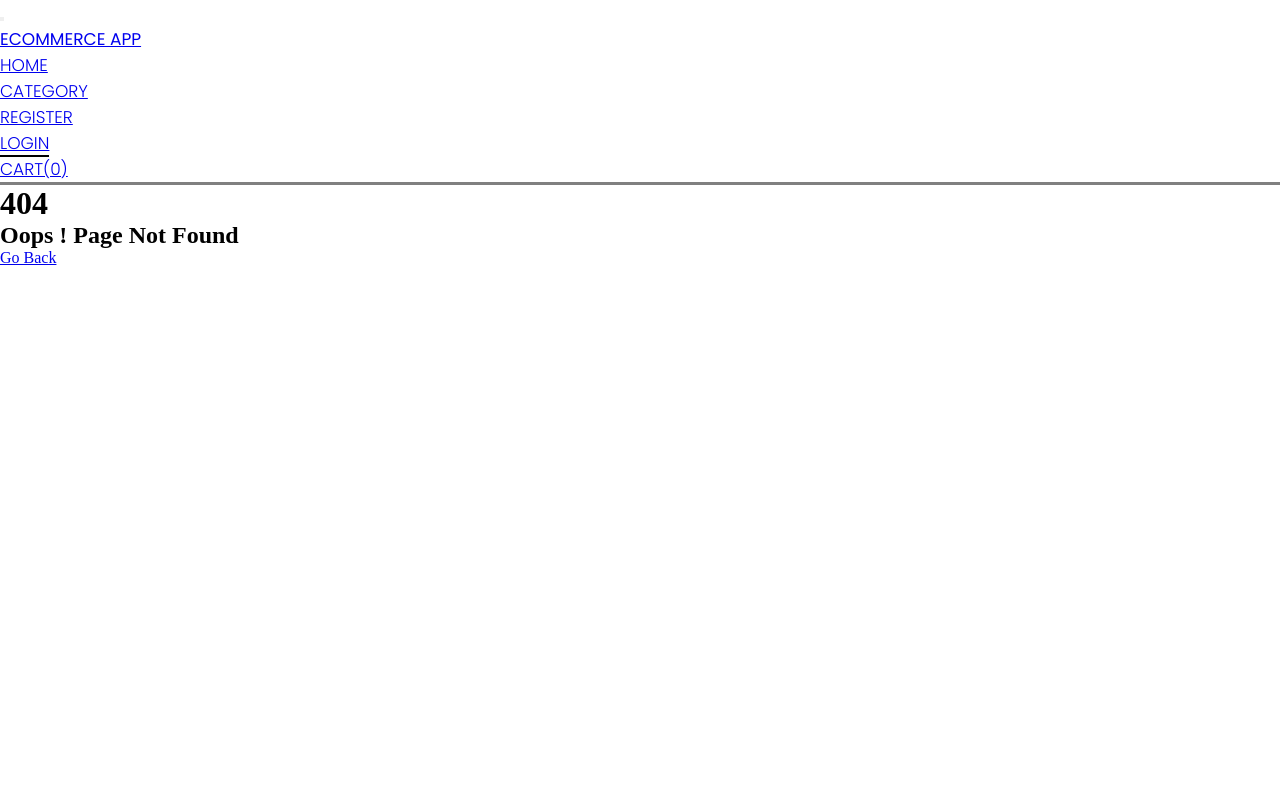
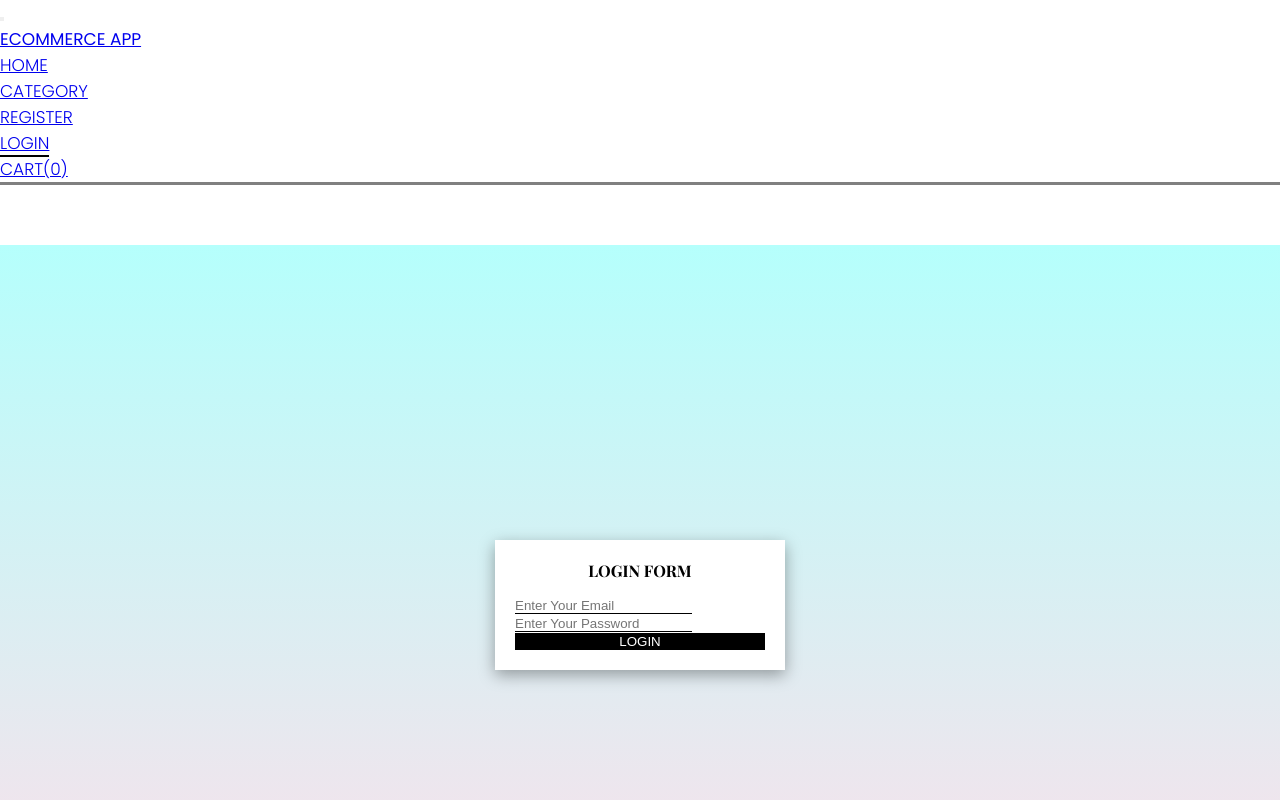
Before and after one commit to Arun-cn/E-Commerce-mern, a React (Create React App) app in the folder client/: page /login in a window 1280 px wide. Before the commit this address had no page. Shown: the top 800 px of the page. Built offline with nearby package versions, Linux system fonts and the light colour scheme; the HTML template or start-up script is replaced by a standard one.

Commit message:
add login

```diff
--- a/client/src/App.js
+++ b/client/src/App.js
@@ -7,6 +7,7 @@
 import Pagenotfound from './pages/Pagenotfound';
 import Policy from './pages/Policy';
 import Register from './pages/Atuh/Register';
+import Login from './pages/Atuh/Login';
 
 
 function App() {
@@ -15,6 +16,7 @@
       <Route path='/' element={<HomePage/>}/>
       <Route path="/about" element={<About/>}/>
       <Route path="/register" element={<Register/>}/>
+      <Route path="/login" element={<Login/>}/>
       <Route path="/contact" element={<Contact/>}/>
       <Route path="/policy" element={<Policy/>}/>
       <Route path="*" element={<Pagenotfound/>}/>
--- /dev/null
+++ b/client/src/pages/Atuh/Login.js
@@ -0,0 +1,73 @@
+import React from 'react';
+import { useState } from 'react';
+import Layout from '../../components/Layout/Layout'
+import axios from 'axios';
+import { useNavigate } from 'react-router-dom';
+import toast from 'react-hot-toast';
+import "../styles/AuthStyles.css";
+
+
+function Login() {
+
+  const [email, setEmail] = useState("");
+  const [password, setPassword] = useState("");
+  const navigate = useNavigate();
+
+   // form function
+   const handleSubmit = async (e) => {
+    e.preventDefault();
+    try {
+      const res = await axios.post(`http://localhost:8080/api/v1/auth/loging`, {
+        email,
+        password
+      });
+      if (res && res.data.succecs) {
+        toast.success(res.data && res.data.message);
+        navigate("/");
+      } else {
+        toast.error(res.data.message);
+      }
+    } catch (error) {
+      console.log(error);
+      toast.error("Something went wrong");
+    }
+  };
+  return (
+    <Layout title="Login - Ecommer App">
+    <div className="form-container" style={{ minHeight: "90vh" }}>
+      <form onSubmit={handleSubmit}>
+        <h4 className="title">LOGIN FORM</h4>
+
+        <div className="mb-3">
+          <input
+            type="email"
+            value={email}
+            onChange={(e) => setEmail(e.target.value)}
+            className="form-control"
+            id="exampleInputEmail1"
+            placeholder="Enter Your Email "
+            required
+          />
+        </div>
+        <div className="mb-3">
+          <input
+            type="password"
+            value={password}
+            onChange={(e) => setPassword(e.target.value)}
+            className="form-control"
+            id="exampleInputPassword1"
+            placeholder="Enter Your Password"
+            required
+          />
+        </div>
+
+        <button type="submit" className="btn btn-primary">
+          LOGIN
+        </button>
+      </form>
+    </div>
+  </Layout>
+  )
+}
+
+export default Login
--- a/client/src/pages/Atuh/Register.js
+++ b/client/src/pages/Atuh/Register.js
@@ -30,7 +30,7 @@
       });
       if (res && res.data.succecs) {
         toast.success(res.data && res.data.message);
-        navigate("/login");
+        navigate("/");
       } else {
         toast.error(res.data.message);
       }
```
Also changed, not shown: 1 other file (tests, documents, lock files or other folders).
